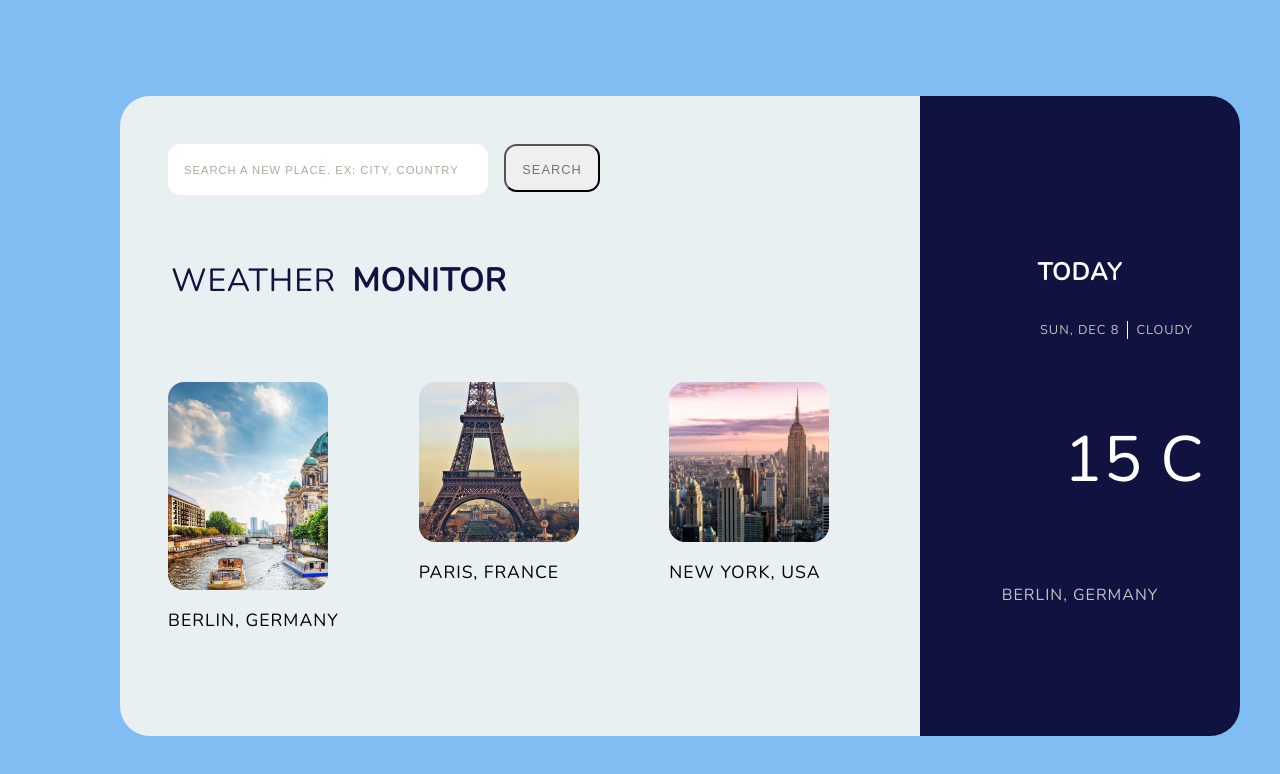
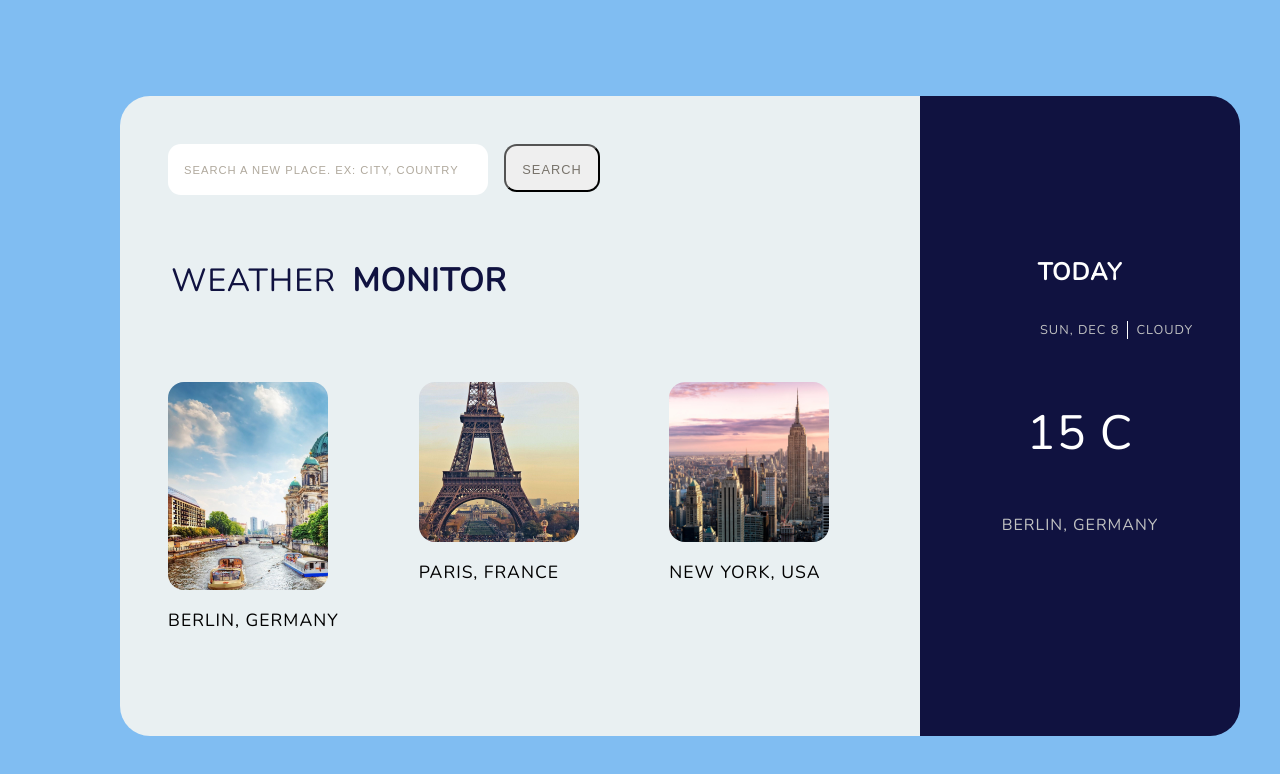
Before and after one commit to placiderapson/weather-monitor-with-next, a Next.js app: page / in a window 1280 px wide. Shown: the top 774 px of the page. Built offline with nearby package versions, Linux system fonts and the light colour scheme; no server answers; a web font is replaced by a local one.

Commit message:
Reflect on the change and improve the design

```diff
--- a/styles/Temperature.scss
+++ b/styles/Temperature.scss
@@ -1,16 +1,10 @@
 .Temperature {
-  display: flex;
-  margin-left: 9rem;
+  width: 100%;
+  text-align: center;
   letter-spacing: 1px;
 
   &__value {
-    font-size: 4rem;
+    font-size: 3rem;
     color: #fff;
   }
-
-  &__unit {
-    margin-top: 4.7rem;
-    font-size: 2.3rem;
-    color: #c1c2c2;
-  }
 }
```
